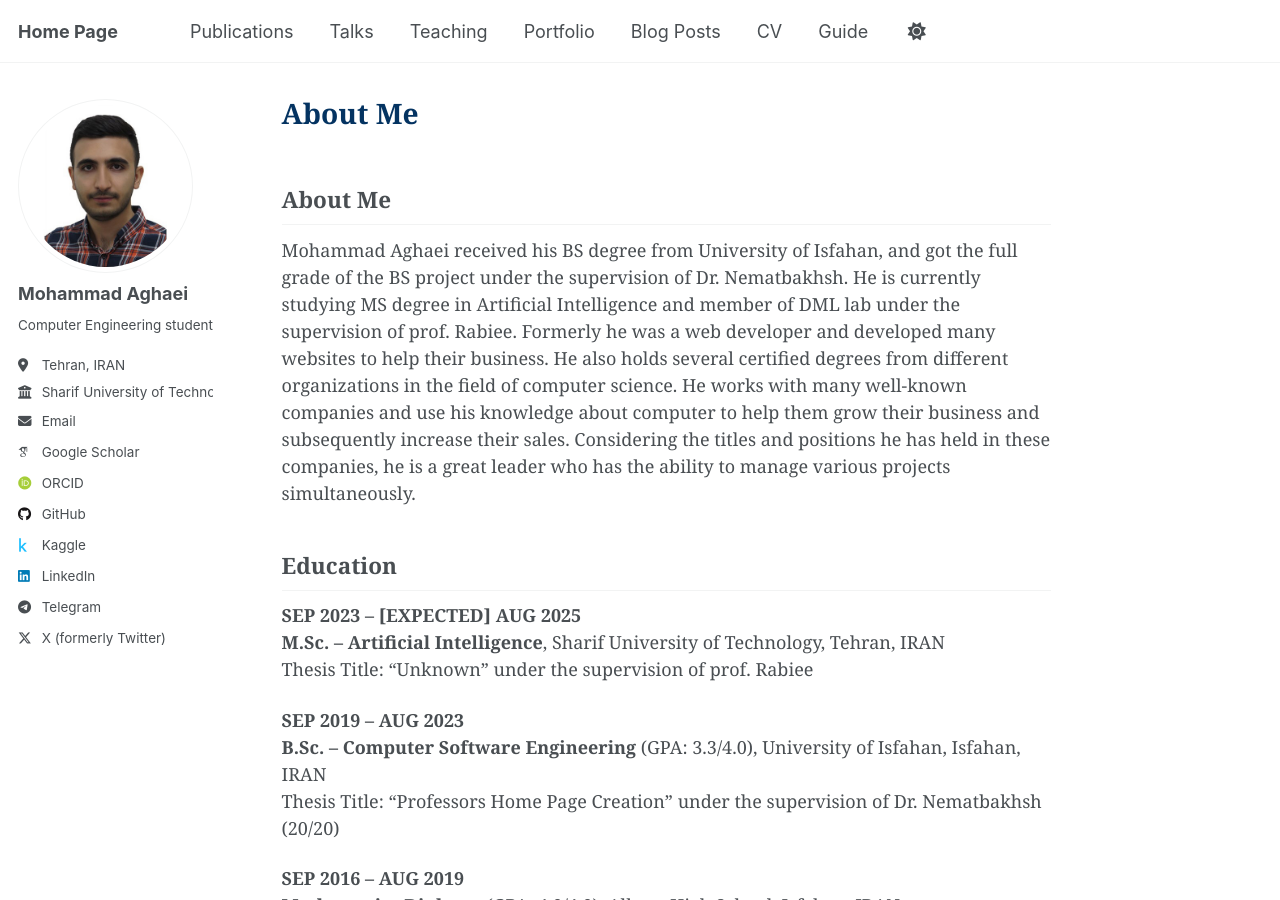
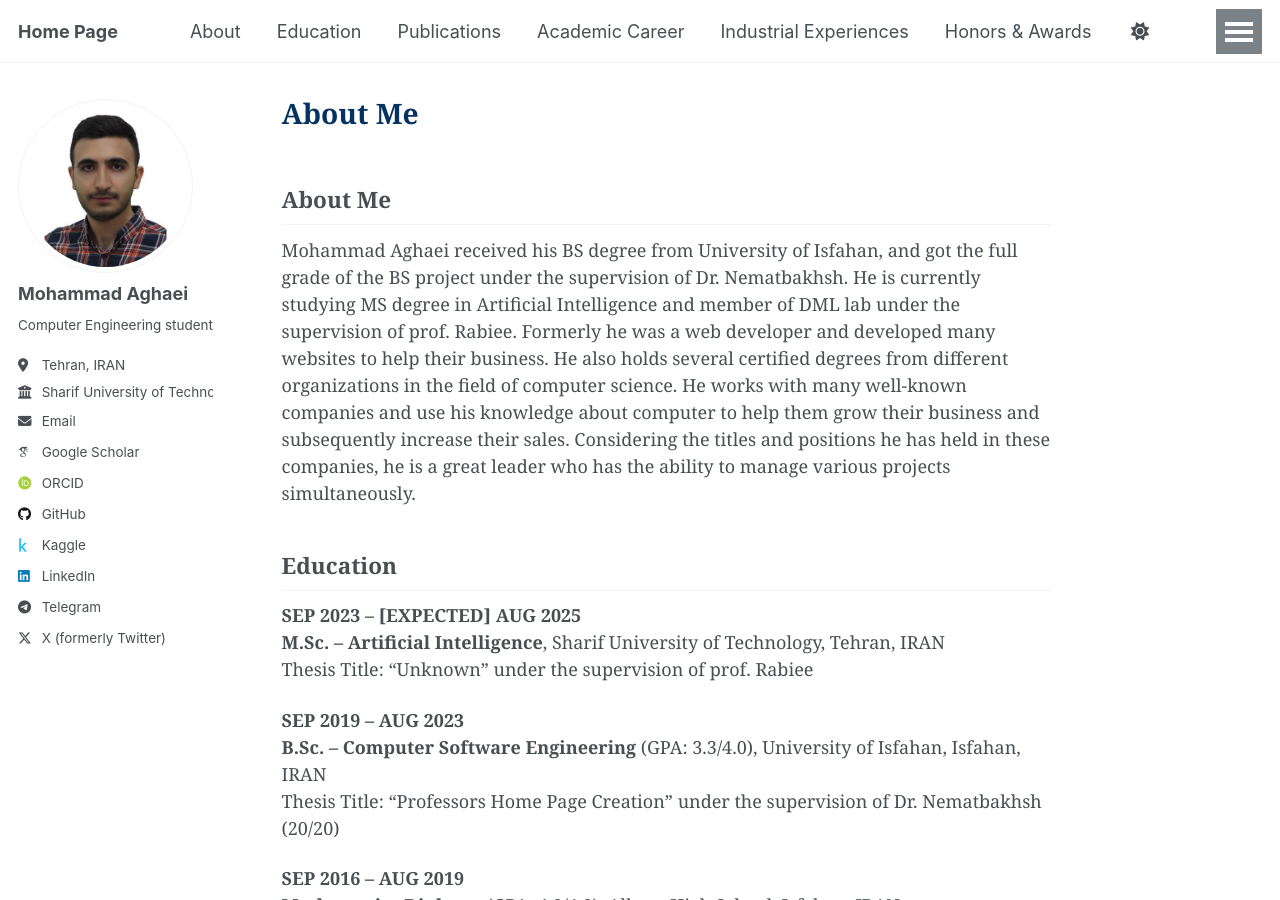
Before and after one commit to mohmmadweb/mohmmadweb.github.io, a Jekyll site: the page built from _pages/about.md, in a window 1280 px wide and 900 px high. Built offline with Jekyll 4.4.1, drawn with Linux system fonts in a browser that asks for light colours; some web fonts are replaced.

Commit message:
update menu

```diff
--- a/_config.yml
+++ b/_config.yml
@@ -234,6 +234,7 @@ collections:
     permalink: /:collection/:path/
 
 
+
 # These settings control how pages and collections are included in the site
 defaults:
   # _posts
--- a/_data/navigation.yml
+++ b/_data/navigation.yml
@@ -8,8 +8,24 @@
 #      Markdown formatted page while the second is generated using JSON.
 
 main:
+
+  - title: "About"
+    url: /#
+
+  - title: "Education"
+    url: /education/
+
   - title: "Publications"
     url: /publications/
+
+  - title: "Academic Career"
+    url: /academic-career/
+
+  - title: "Industrial Experiences"
+    url: /industrial-experiences/
+
+  - title: "Honors & Awards"
+    url: /honors-and-awards/
 
   - title: "Talks"
     url: /talks/
@@ -23,11 +39,11 @@ main:
   - title: "Blog Posts"
     url: /year-archive/
 
-  - title: "CV"
+  - title: "Get CV"
     url: /cv/
 
   # - title: "CV"
   #   url: /cv-json/
 
-  - title: "Guide"
-    url: /markdown/
+  # - title: "Guide"
+  #   url: /markdown/
```
